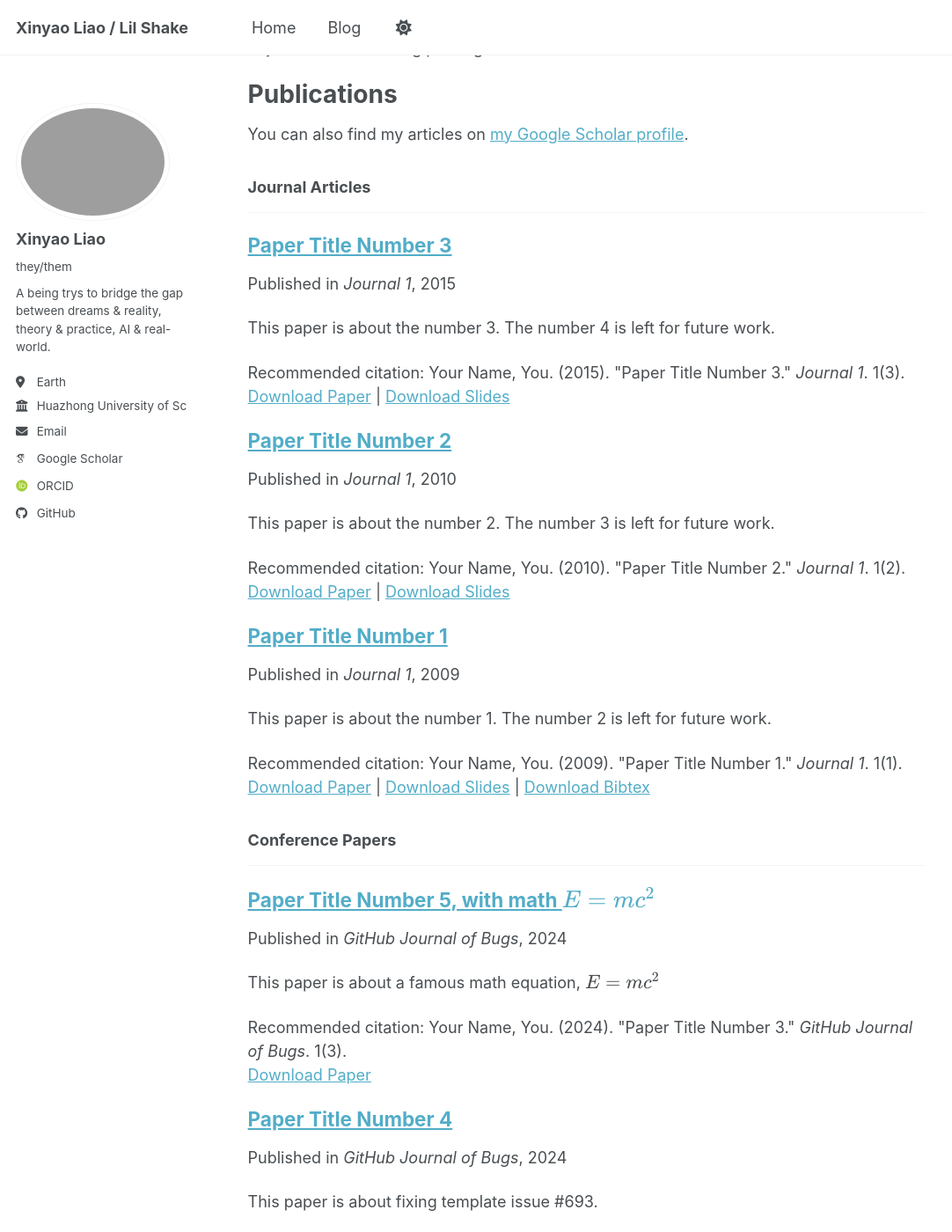
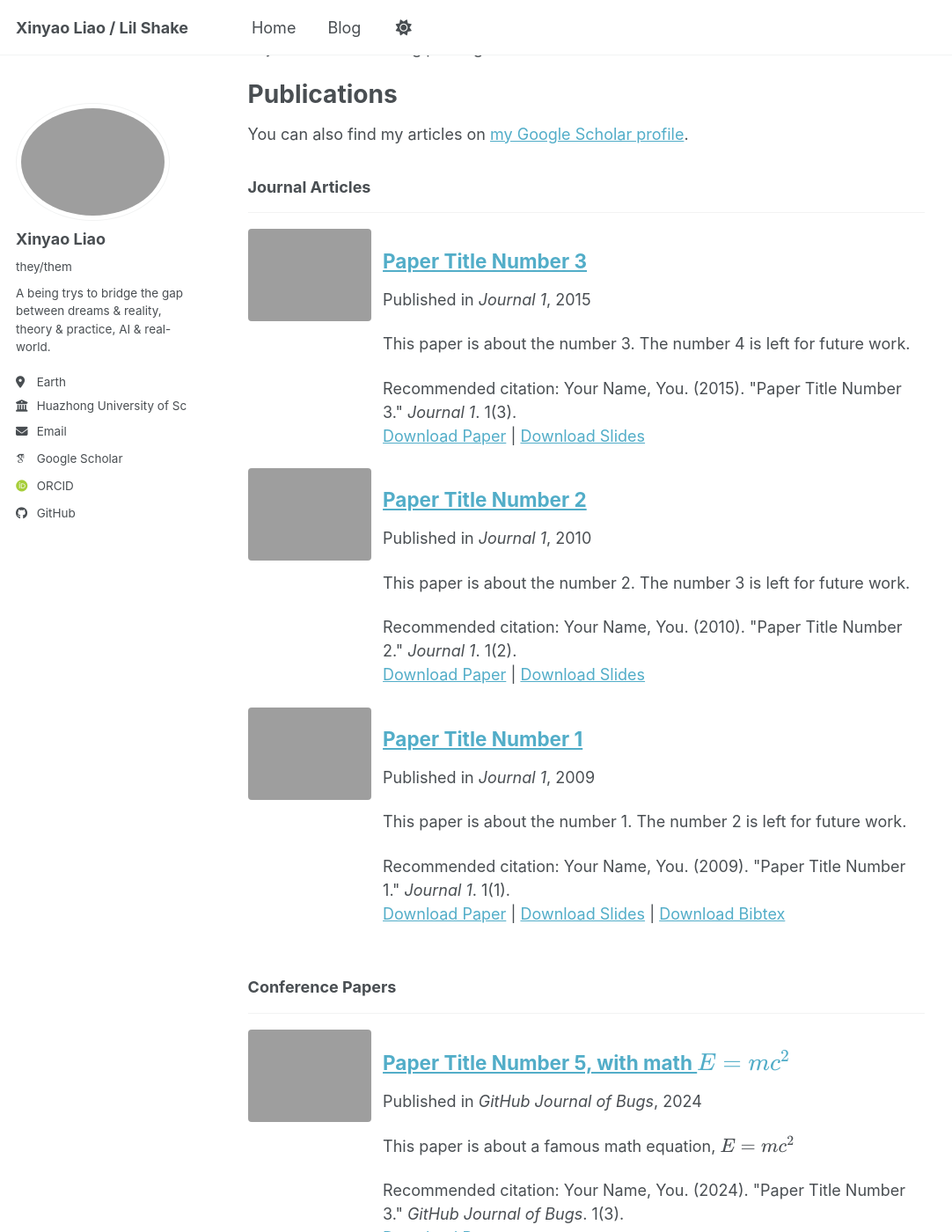
Before and after one commit to Lil-Shake/Lil-Shake.github.io, a Jekyll site: the page built from _pages/about.md, in a window 1280 px wide and 1400 px high, scrolled down 313 px. Shown: the whole window at 88% size, without its empty margins (0-1082 px from the left). Built offline with Jekyll 4.4.1, drawn with Linux system fonts in a browser that asks for light colours; some web fonts are replaced; a script bundle is joined from its source files by our own code; library files that are not in the unit come from our copies.

Commit message:
Style publications with teaser images

```diff
--- a/_includes/archive-single.html
+++ b/_includes/archive-single.html
@@ -12,20 +12,9 @@
   {% assign title = post.title %}
 {% endif %}
 
-<div class="{{ include.type | default: "list" }}__item">
-  <article class="archive__item" itemscope itemtype="http://schema.org/CreativeWork">
-    {% if include.type == "grid" and teaser %}
-      <div class="archive__item-teaser">
-        <img src=
-          {% if teaser contains "://" %}
-            "{{ teaser }}"
-          {% else %}
-            "{{ teaser | prepend: "/images/" | prepend: base_path }}"
-          {% endif %}
-          alt="">
-      </div>
-    {% endif %}
+{% assign show_publication_teaser = post.collection == 'publications' and teaser %}
 
+{% capture archive_item_content %}
   <h2 class="archive__item-title" itemprop="headline">
     {% if post.link %}
       <a href="{{ post.link }}">{{ title }}</a> <a href="{{ base_path }}{{ post.url }}" rel="permalink"><i class="fa fa-link" aria-hidden="true" title="permalink"></i><span class="sr-only">Permalink</span></a>
@@ -79,6 +68,39 @@
   {% elsif post.bibtexurl %}
     <p><a href="{{ post.bibtexurl }}">Download Bibtex</a></p>
   {% endif %}
+{% endcapture %}
+
+<div class="{{ include.type | default: "list" }}__item">
+  <article class="archive__item" itemscope itemtype="http://schema.org/CreativeWork">
+    {% if show_publication_teaser %}
+      <div class="archive__item-publication">
+        <div class="archive__item-teaser archive__item-teaser--side">
+          <img src=
+            {% if teaser contains "://" %}
+              "{{ teaser }}"
+            {% else %}
+              "{{ teaser | prepend: "/images/" | prepend: base_path }}"
+            {% endif %}
+            alt="">
+        </div>
+        <div class="archive__item-publication-body">
+          {{ archive_item_content }}
+        </div>
+      </div>
+    {% else %}
+      {% if include.type == "grid" and teaser %}
+        <div class="archive__item-teaser">
+          <img src=
+            {% if teaser contains "://" %}
+              "{{ teaser }}"
+            {% else %}
+              "{{ teaser | prepend: "/images/" | prepend: base_path }}"
+            {% endif %}
+            alt="">
+        </div>
+      {% endif %}
+      {{ archive_item_content }}
+    {% endif %}
 
   </article>
 </div>
--- a/_sass/layout/_archive.scss
+++ b/_sass/layout/_archive.scss
@@ -81,6 +81,34 @@
 
   .archive__item-title {
     text-decoration: underline;
+  }
+}
+
+/*
+   Publication list layout
+   ========================================================================== */
+
+.archive__item-publication {
+  display: flex;
+  flex-direction: column;
+  gap: 0.75rem;
+  align-items: flex-start;
+
+  @include breakpoint($small) {
+    flex-direction: row;
+  }
+
+  .archive__item-publication-body {
+    flex: 1 1 auto;
+  }
+}
+
+.archive__item-teaser--side {
+  width: 140px;
+  flex: 0 0 140px;
+
+  img {
+    display: block;
   }
 }
 
```
Lines whose indentation alone changed are shown as unchanged.
